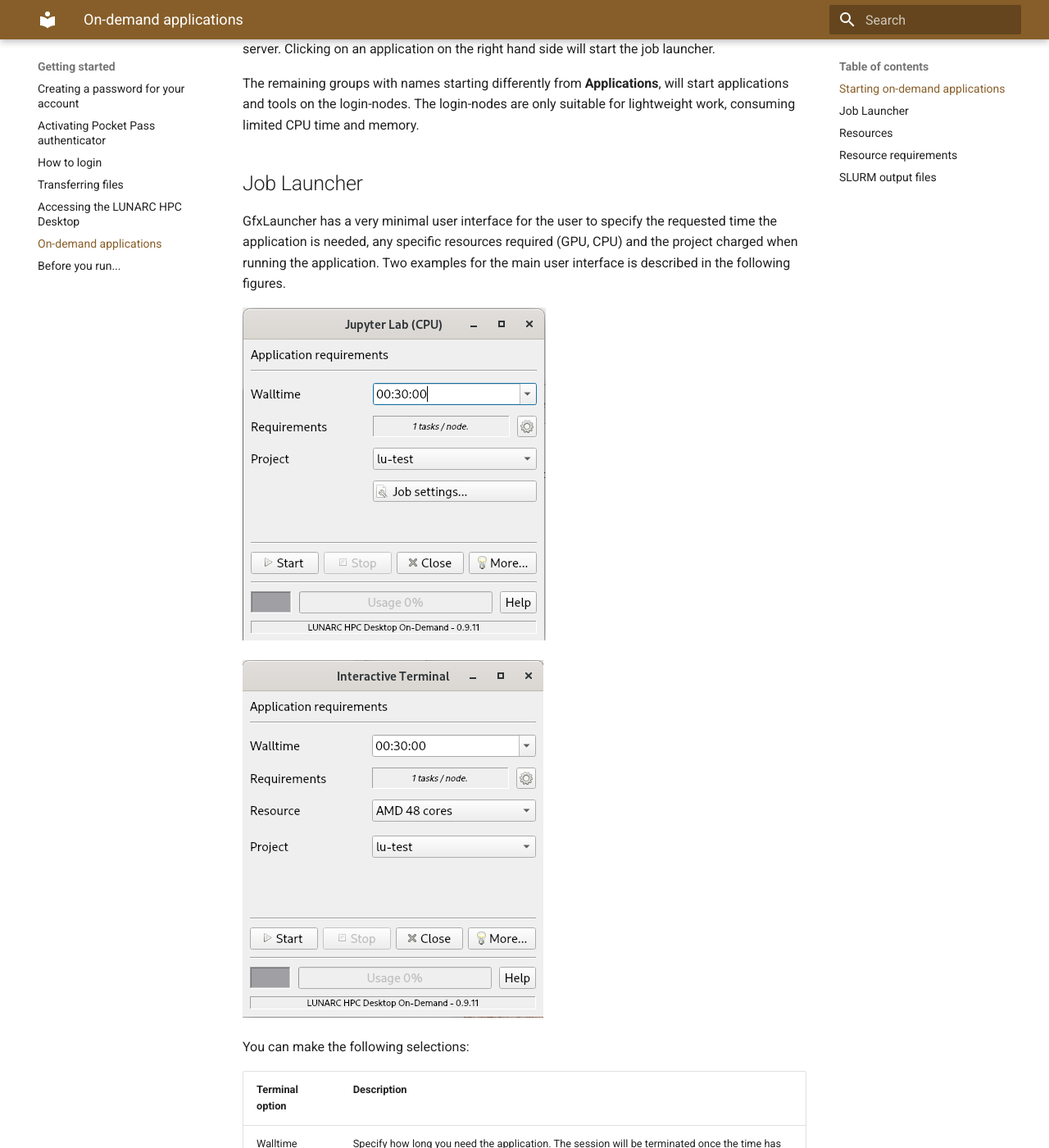
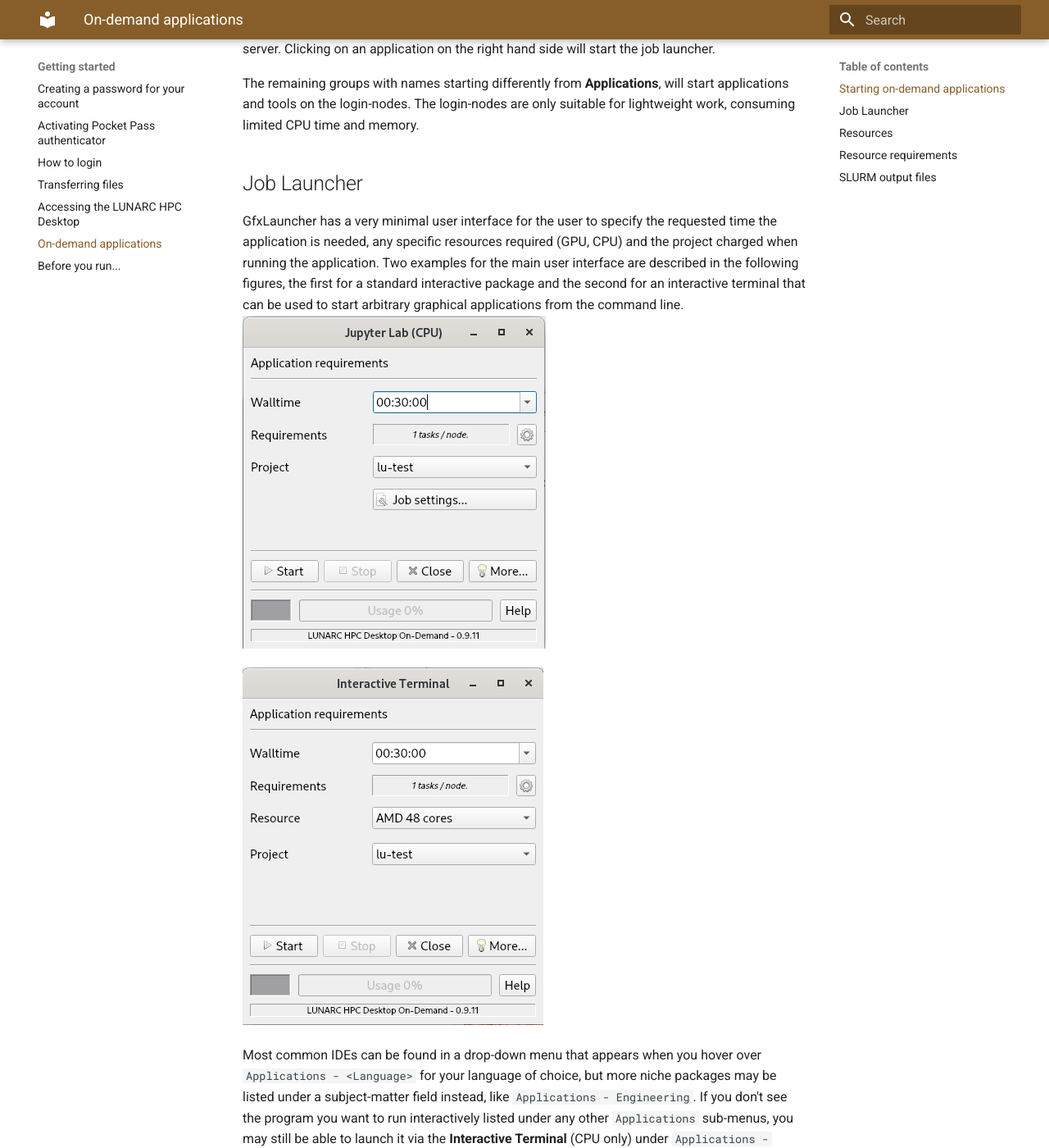
Before and after one commit to lunarc/lunarc_docs, an MkDocs documentation site: the page built from docs/getting_started/gfxlauncher.md, in a window 1280 px wide and 1400 px high, scrolled down 1744 px. Shown: the whole window at 82% size. Built offline with MkDocs 1.6.1 and Material for MkDocs 9.7.7, drawn with Linux system fonts in a browser that asks for light colours; comment, search, counter and statistics services are not loaded; some of the changed text lies outside the part shown.

Commit message:
Update gfxlauncher.md
Added detail and redundancy to documentation to specify where to look for hidden menu options.

```diff
--- a/docs/getting_started/gfxlauncher.md
+++ b/docs/getting_started/gfxlauncher.md
@@ -20,12 +20,12 @@
 
 ## Job Launcher
 
-GfxLauncher has a very minimal user interface for the user to specify the requested time the application is needed, any specific resources required (GPU, CPU) and the project charged when running the application. Two examples for the main user interface is described in the following figures.
-
-
+GfxLauncher has a very minimal user interface for the user to specify the requested time the application is needed, any specific resources required (GPU, CPU) and the project charged when running the application. Two examples for the main user interface are described in the following figures, the first for a standard interactive package and the second for an interactive terminal that can be used to start arbitrary graphical applications from the command line.
 ![sample screen](../images/gfxlauncher_main_jupyter.png "GfxLauncher main user interface for a jupyter lab")
 
 ![sample screen](../images/gfxlauncher_main_terminal.png "GfxLauncher main user interface for a terminal")
+
+Most common IDEs can be found in a drop-down menu that appears when you hover over `Applications - <Language>` for your language of choice, but more niche packages may be listed under a subject-matter field instead, like `Applications - Engineering`. If you don't see the program you want to run interactively listed under any other `Applications` sub-menus, you may still be able to launch it via the **Interactive Terminal** (CPU only) under `Applications - General`, or the **Accelerated Terminal** (GPU support) under `Applications - Visualization`.  Both terminals allow users to easily start graphical applications on the command line. For more information on the usage of these terminals, refer to [the manual page on interactive node access.](https://lunarc-documentation.readthedocs.io/en/latest/manual/manual_interactive/#two-ways-of-interactive-computing)
 
 You can make the following selections:
 
```
